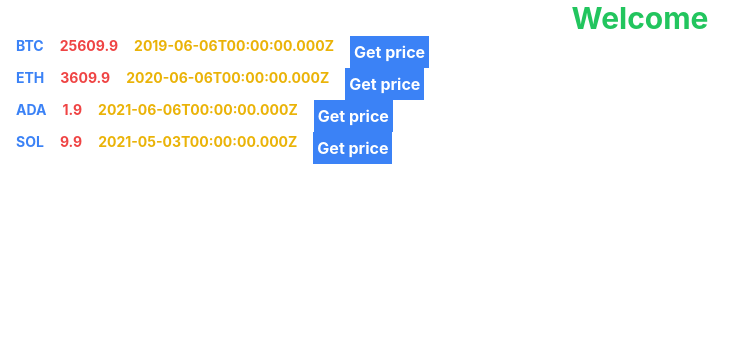
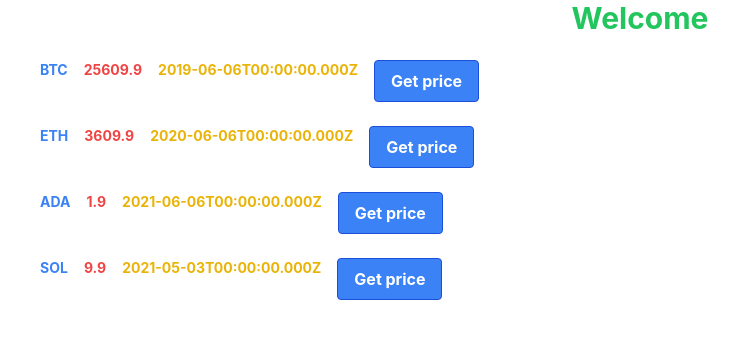
Before and after one commit to haugkjet/react-tailwind-test, a React (Create React App) app: page / in a window 1280 px wide. Shown: the top 338 px of the page, without its empty margins (0-755 px from the left). Built offline with nearby package versions, Linux system fonts and the light colour scheme.

Commit message:
Started on layout

```diff
--- a/src/components/PriceTracker.js
+++ b/src/components/PriceTracker.js
@@ -6,7 +6,7 @@
     async function fetchCryptoData() {
       console.log(`Fetching crypto data for ticker: ${props.ticker}`);
 
-      const req = `https://api.coinbase.com/v2/prices/${props.ticker}-EUR/spot`
+      const req = `https://api.coinbase.com/v2/prices/${props.ticker}-USD/spot`
       const response = await fetch (req);
       const data = await response.json(response);
       const res = await data;
@@ -19,11 +19,11 @@
         fetchCryptoData();
     };
 
-    return <div className="flex">
+    return <div className="flex m-6">
                 <div className="text-blue-500 font-bold text-sm ml-4">{props.ticker}</div>
                 <div className="text-red-500 font-bold text-sm ml-4">{price}</div>
                 <div className="text-yellow-500 font-bold text-sm ml-4 pr-4">{props.lastUpdate.toISOString()}</div>
-                <button onClick={clickHandler}className="bg-blue-500 hover:bg-blue-700 text-white font-bold py-1 px-1">Get price</button>
+                <button onClick={clickHandler}className="bg-blue-500 hover:bg-blue-700 text-white font-bold py-2 px-4 border border-blue-700 rounded">Get price</button>
             </div>
 }
 
```
